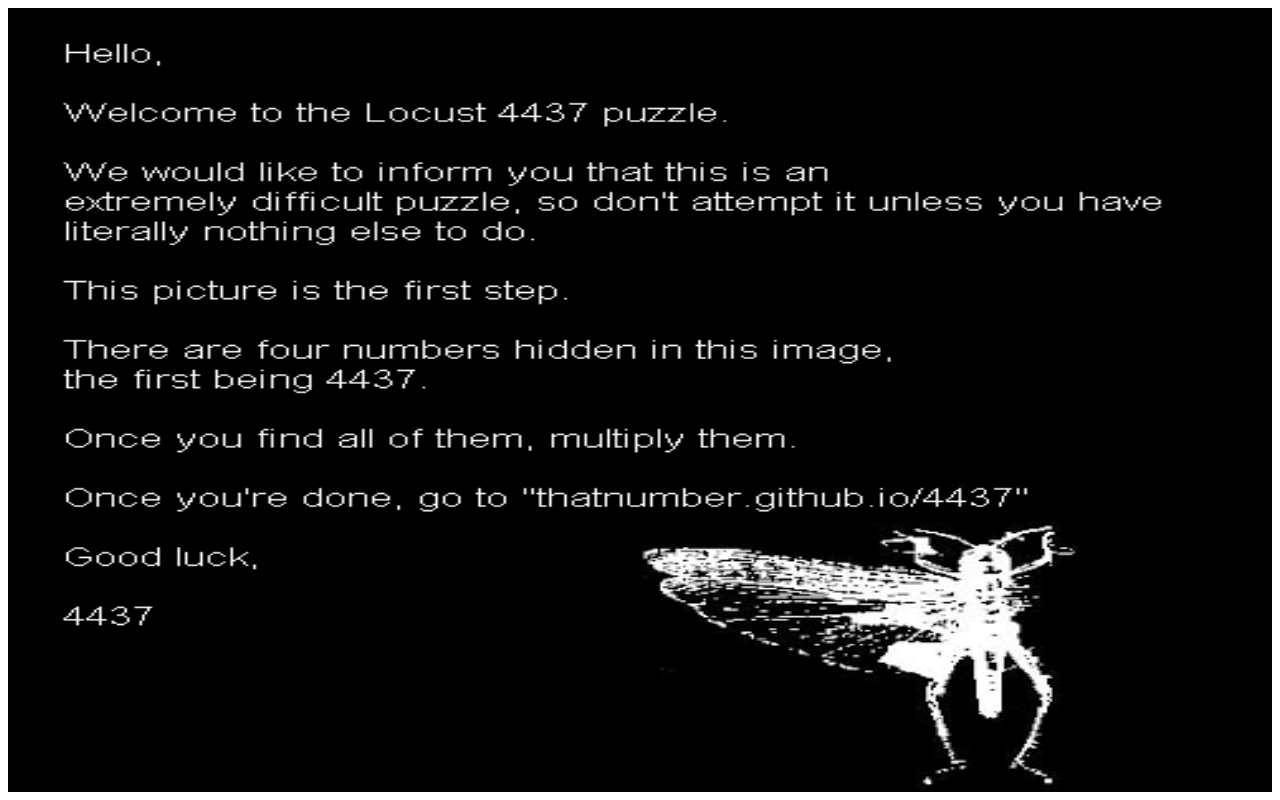
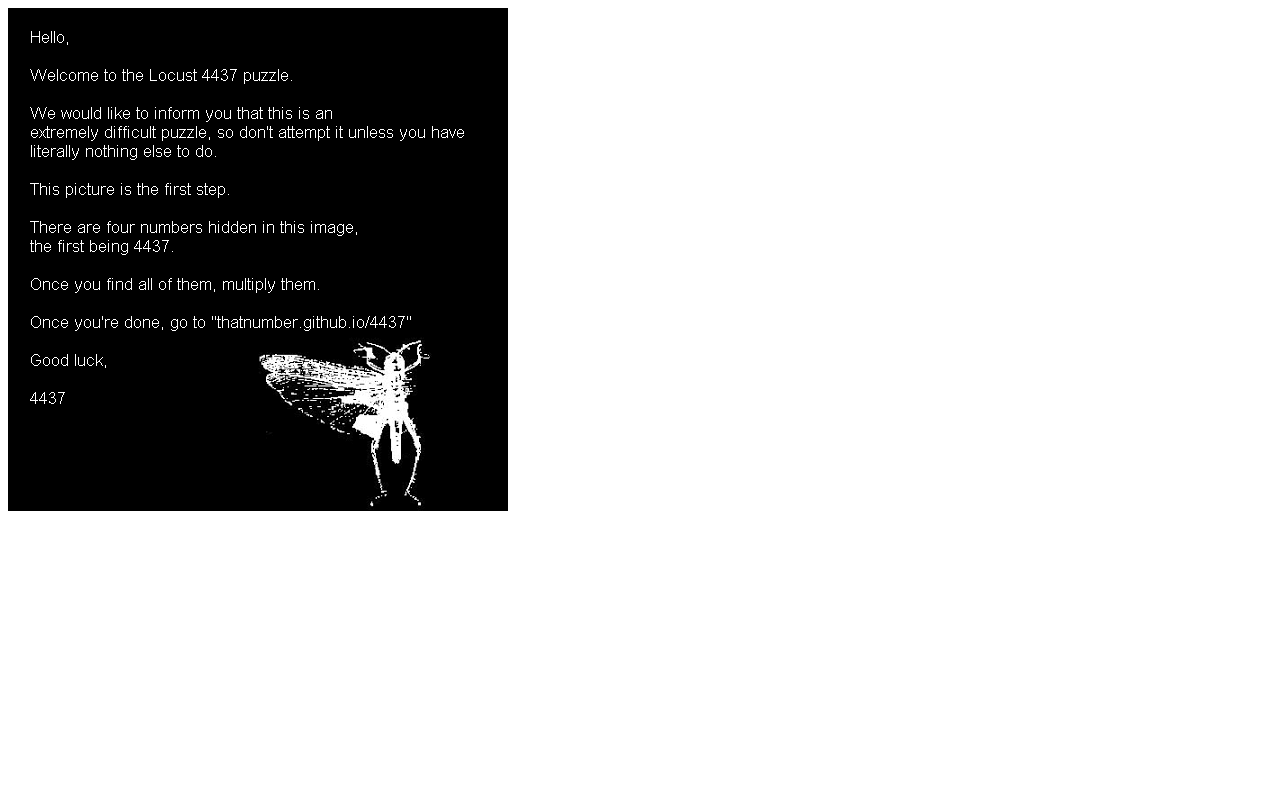
Before and after one commit to Locust4437/4437, a plain HTML site: page index.html in a window 1280 px wide. Drawn offline with Linux system fonts and the light colour scheme.

Commit message:
Update index.html

```diff
--- a/index.html
+++ b/index.html
@@ -8,6 +8,6 @@
 <body>
     <img src =
     "./images/Locust_4437_intro.png"
-    alt = "If this doesn't work contact us immediately because this image is how the whole puzzle starts" style = "height: 100%; width: 100%;"/>
+    alt = "If this doesn't work contact us immediately because this image is how the whole puzzle starts" style = "height: 503px; width: 500px;"/>
 </body>
 </html>
```
